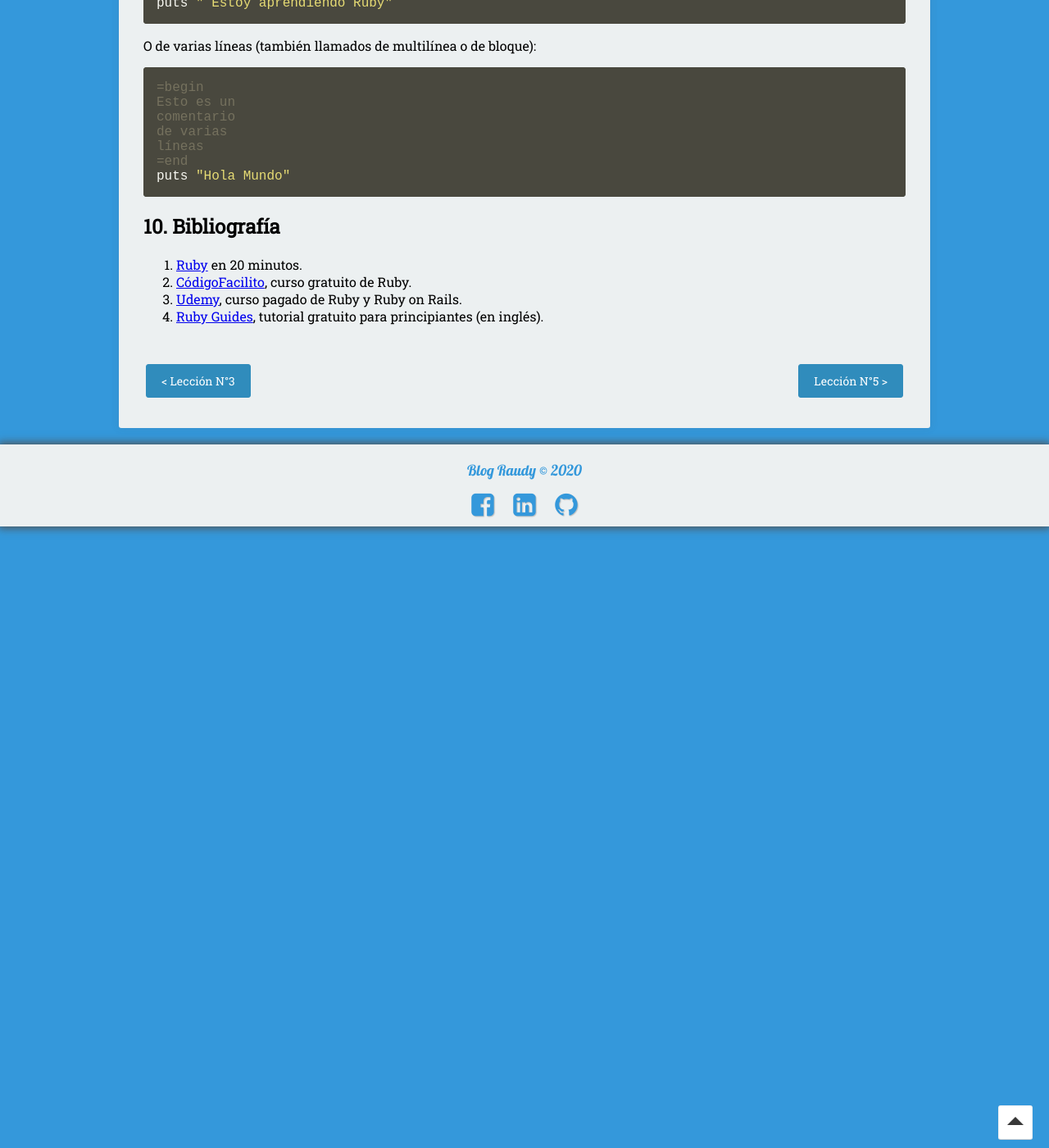
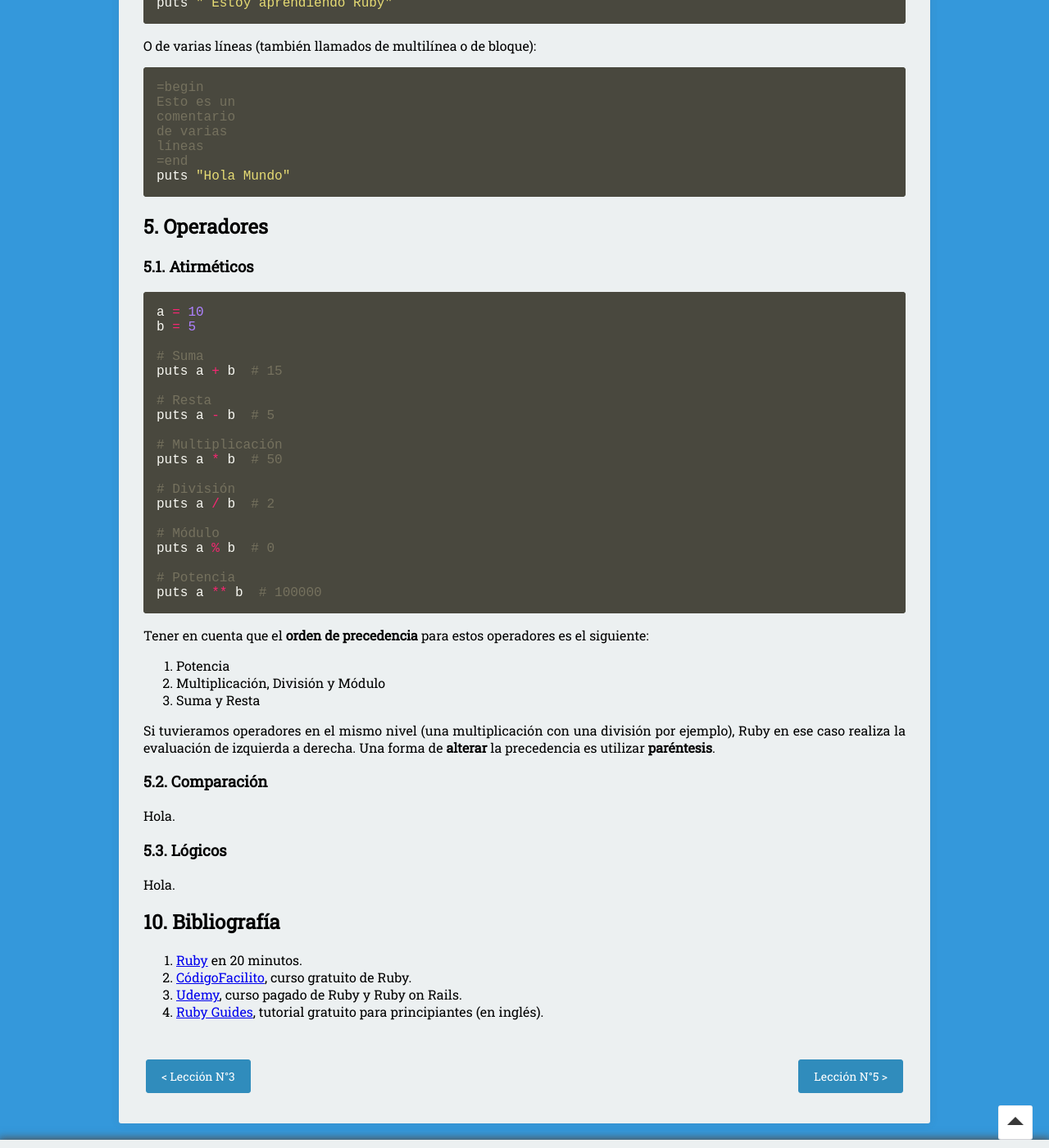
Before and after one commit to nisoto/Blog-anterior-2.0, a Jekyll site: the page built from _posts/2020-04-12-rails-iv-ruby-en-detalle.md, in a window 1280 px wide and 1400 px high, scrolled down 6059 px. Shown: the whole window at 82% size. Built offline with Jekyll 4.4.1, drawn with Linux system fonts in a browser that asks for light colours; nearby versions of some CDN libraries.

Commit message:
Update 2020-04-12-rails-iv-ruby-en-detalle.md

````diff
--- a/_posts/2020-04-12-rails-iv-ruby-en-detalle.md
+++ b/_posts/2020-04-12-rails-iv-ruby-en-detalle.md
@@ -301,6 +301,48 @@ líneas
 puts "Hola Mundo"
 ```
 
+## 5. Operadores
+
+### 5.1. Atirméticos
+
+``` rb
+a = 10
+b = 5
+
+# Suma
+puts a + b  # 15
+
+# Resta
+puts a - b  # 5
+
+# Multiplicación
+puts a * b  # 50
+
+# División
+puts a / b  # 2
+
+# Módulo
+puts a % b  # 0
+
+# Potencia
+puts a ** b  # 100000
+```
+
+Tener en cuenta que el **orden de precedencia** para estos operadores es el siguiente:
+1. Potencia
+2. Multiplicación, División y Módulo
+3. Suma y Resta
+
+Si tuvieramos operadores en el mismo nivel (una multiplicación con una división por ejemplo), Ruby en ese caso realiza la evaluación de izquierda a derecha. Una forma de **alterar** la precedencia es utilizar **paréntesis**.
+
+### 5.2. Comparación
+
+Hola.
+
+### 5.3. Lógicos
+
+Hola.
+
 ## 10. Bibliografía
 
 1. [Ruby](https://www.ruby-lang.org/es/documentation/quickstart/) en 20 minutos.
````
